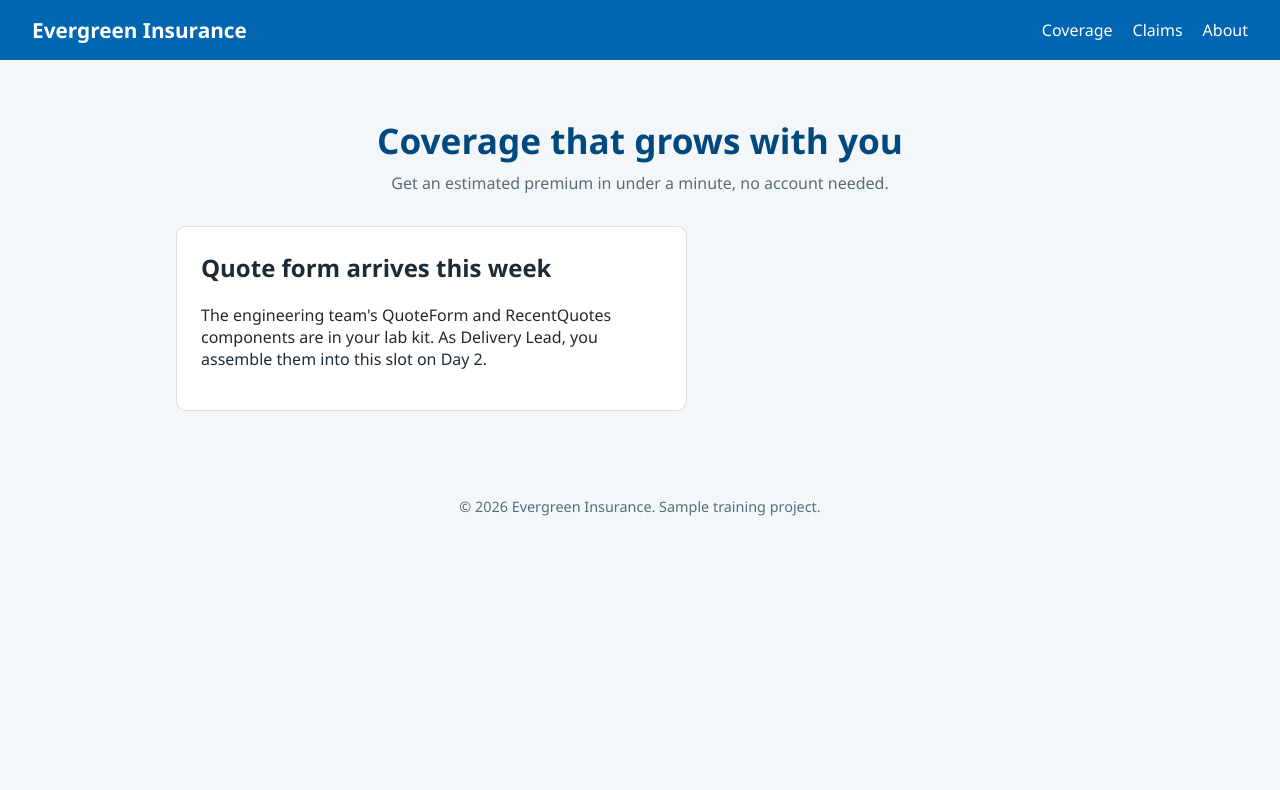
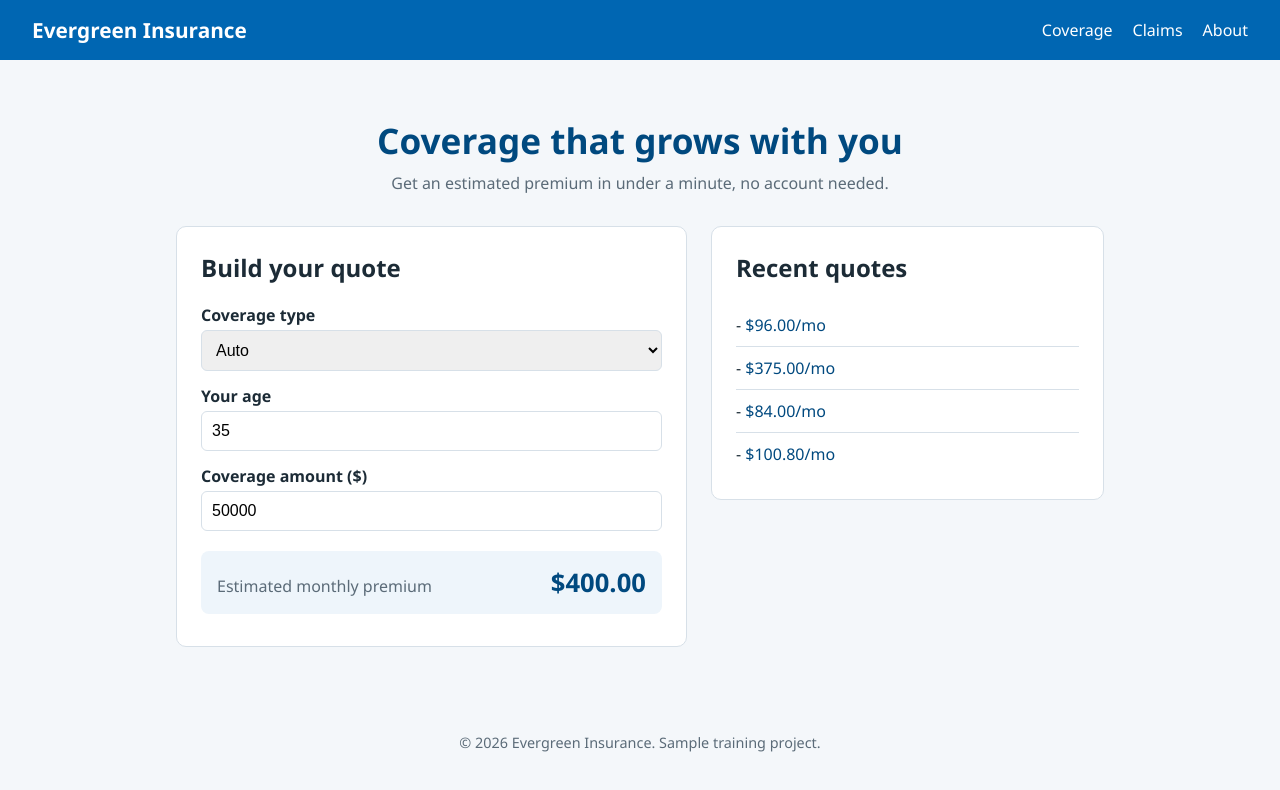
Before and after one commit to asc1-student09/evergreen-quote-react-delivery, a React (Vite) app: page / in a window 1280 px wide. Shown: the top 790 px of the page. Built offline with nearby package versions, Linux system fonts and the light colour scheme; the HTML template or start-up script is replaced by a standard one.

Commit message:
Day 2: assemble provided components

```diff
--- a/src/App.tsx
+++ b/src/App.tsx
@@ -3,6 +3,9 @@
 // marked slot below; you do not author them.
 
 // INSERT: component imports (Day 2 - paste the import lines from the kit README here)
+import QuoteForm from "./components/QuoteForm";
+import RecentQuotes from "./components/RecentQuotes";
+import { sampleQuotes } from "./sampleQuotes";
 
 // The product title is configured through an environment variable, not code.
 // You set the real value in .env on Day 2. Watch the browser tab change.
@@ -29,18 +32,13 @@ function App() {
         </section>
 
         {/* INSERT: quote-form-section (Day 2 - replace the placeholder section
-            below with the assembled JSX from the kit README) */}
+            below with the assembled JSX from the kit README) */
+            }
         <section className="quote-form-section">
-          <div className="quote-form">
-            <h2>Quote form arrives this week</h2>
-            <p>
-              The engineering team's QuoteForm and RecentQuotes components are
-              in your lab kit. As Delivery Lead, you assemble them into this
-              slot on Day 2.
-            </p>
-          </div>
+          <QuoteForm />
+          <RecentQuotes quotes={sampleQuotes} />
         </section>
-      </main>
+              </main>
 
       <footer className="site-footer">
         <p>&copy; 2026 Evergreen Insurance. Sample training project.</p>
--- /dev/null
+++ b/src/components/PremiumDisplay.tsx
@@ -0,0 +1,23 @@
+// PremiumDisplay.tsx (provided - drop into src/components/PremiumDisplay.tsx
+// on Day 2). A small presentational component: it receives the estimate
+// through typed props and renders it. You wire it in; you don't modify it.
+import { formatCurrency } from "../premium";
+
+interface PremiumDisplayProps {
+  premium: number | null;
+  error: string;
+}
+
+function PremiumDisplay({ premium, error }: PremiumDisplayProps) {
+  return (
+    <div className="estimate" aria-live="polite">
+      <span className="estimate-label">Estimated monthly premium</span>
+      <span className="estimate-amount">
+        {premium === null ? "-" : formatCurrency(premium)}
+      </span>
+      {error && <span className="sr-only">{error}</span>}
+    </div>
+  );
+}
+
+export default PremiumDisplay;
--- /dev/null
+++ b/src/components/QuoteForm.tsx
@@ -0,0 +1,62 @@
+// QuoteForm.tsx (provided - drop into src/components/QuoteForm.tsx on Day 2)
+// A controlled form: three pieces of state, and the estimate recalculates on
+// every keystroke. You wire it into App.tsx; you don't modify it.
+import { useState } from "react";
+import PremiumDisplay from "./PremiumDisplay";
+import { calculatePremium } from "../premium";
+import type { CoverageType } from "../types";
+
+function QuoteForm() {
+  const [type, setType] = useState<CoverageType>("auto");
+  const [age, setAge] = useState(35);
+  const [coverageAmount, setCoverageAmount] = useState(50000);
+
+  const isValid = age >= 18 && age <= 100 && coverageAmount >= 10000;
+  const premium = isValid ? calculatePremium(type, age, coverageAmount) : null;
+  const error = isValid
+    ? ""
+    : "Enter age 18–100 and coverage of at least $10,000.";
+
+  return (
+    <form className="quote-form" onSubmit={(e) => e.preventDefault()}>
+      <h2>Build your quote</h2>
+
+      <label htmlFor="coverage-type">Coverage type</label>
+      <select
+        id="coverage-type"
+        value={type}
+        onChange={(e) => setType(e.target.value as CoverageType)}
+      >
+        <option value="auto">Auto</option>
+        <option value="home">Home</option>
+        <option value="life">Life</option>
+      </select>
+
+      <label htmlFor="age">Your age</label>
+      <input
+        id="age"
+        type="number"
+        min={18}
+        max={100}
+        value={age}
+        onChange={(e) => setAge(Number(e.target.value))}
+      />
+
+      <label htmlFor="coverage-amount">Coverage amount ($)</label>
+      <input
+        id="coverage-amount"
+        type="number"
+        min={10000}
+        step={5000}
+        value={coverageAmount}
+        onChange={(e) => setCoverageAmount(Number(e.target.value))}
+      />
+
+      <PremiumDisplay premium={premium} error={error} />
+
+      {error && <p className="message">{error}</p>}
+    </form>
+  );
+}
+
+export default QuoteForm;
--- /dev/null
+++ b/src/components/RecentQuotes.tsx
@@ -0,0 +1,33 @@
+// RecentQuotes.tsx (provided - drop into src/components/RecentQuotes.tsx on
+// Day 2). Receives the quotes list through a typed prop and renders it.
+//
+// NOTE from the engineering team: QA flagged a display bug in this component:
+// the coverage-type labels render empty. The TypeScript compiler knows exactly
+// why. Run `npm run type-check` and read what it says; the one-line fix is in
+// the kit README.
+import { formatCurrency } from "../premium";
+import type { Quote } from "../types";
+
+interface RecentQuotesProps {
+  quotes: Quote[];
+}
+
+function RecentQuotes({ quotes }: RecentQuotesProps) {
+  return (
+    <aside className="recent-quotes">
+      <h2>Recent quotes</h2>
+      <ul className="recent-list">
+        {quotes.map((quote) => (
+          <li key={quote.id}>
+            <span className="quote-type">{quote.coverage}</span> -{" "}
+            <span className="quote-premium">
+              {formatCurrency(quote.monthlyPremium)}/mo
+            </span>
+          </li>
+        ))}
+      </ul>
+    </aside>
+  );
+}
+
+export default RecentQuotes;
```
